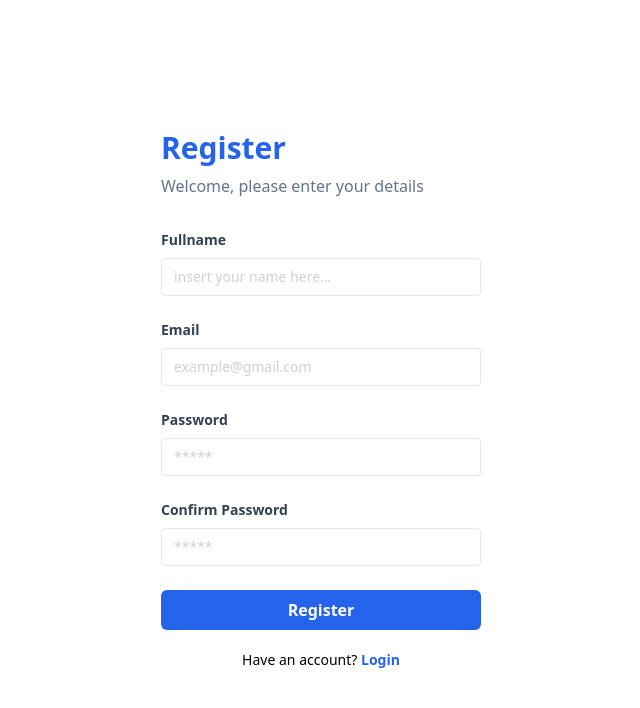
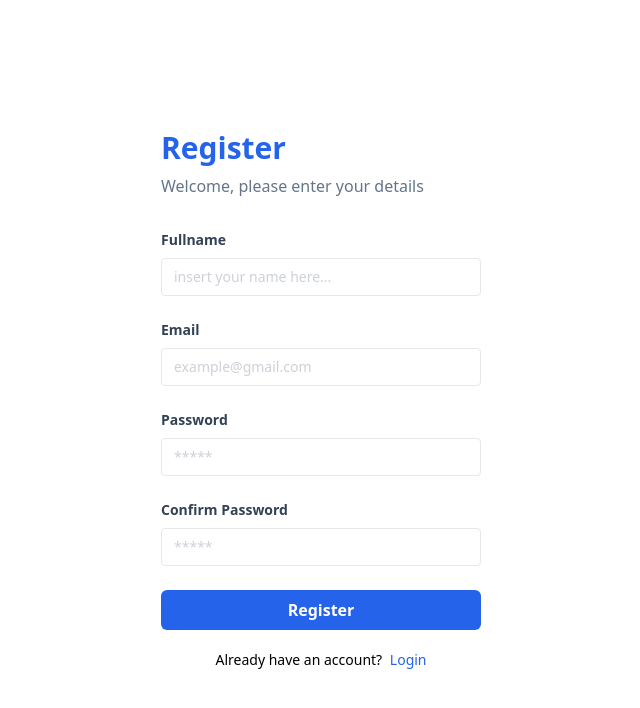
Before and after one commit to daffaabp/my-react-app, a React (Vite) app: page /register in a window 1280 px wide. Shown: the top 708 px of the page, without its empty margins (319-959 px from the left). Built offline with nearby package versions, Linux system fonts and the light colour scheme.

Commit message:
conditional rendering

```diff
--- a/src/components/Layouts/AuthLayouts.jsx
+++ b/src/components/Layouts/AuthLayouts.jsx
@@ -1,18 +1,54 @@
-import FormLogin from "../Fragments/FormLogin";
+import { Link } from "react-router-dom";
 
 const AuthLayout = (props) => {
-  const {children, title} = props;
+  const {children, title, type} = props;
   return (
      <div className="flex justify-center min-h-screen items-center">
         <div className="w-full max-w-xs">
-        <h1 className="text-blue-600 mb-2 text-3xl font-bold">{title}</h1>
-        <p className="font-medium text-slate-500 mb-8">Welcome, please enter your details</p>
+          <h1 className="text-blue-600 mb-2 text-3xl font-bold">{title}</h1>
+          <p className="font-medium text-slate-500 mb-8">Welcome, please enter your details</p>
 
-        {children}
+          {children}
+
+          {/* Bisa Menggunakan Seperti ini --> Operator Ternary dan && */}
+          {/* <p className="text-sm mt-5 text-center">
+          {type === 'login' ? "Don't have an account? " : "Already have an account? "}
+
+          {type === "login" && (
+            <Link to="/register" className="font-bold text-blue-600">Register</Link>
+          )}
+          {type === "register" && (
+            <Link to="/login" className="font-bold text-blue-600">Login</Link>
+          )}</p> */}
+
+
+          {/* Atau seperti ini --> Menggunakan IF statement */}
+          <Navigation type={type} />
+
         </div>
      </div>
 
   );
 }
 
+
+// IF Statement untuk Conditional Rendering
+const Navigation = ({type}) => {
+  if (type === 'login') {
+    return (
+      <p className="text-sm mt-5 text-center">
+          Do nOt have an account?{" "}
+          <Link to="/register" className="text-blue-600 font-medium ml-1">Register</Link>
+      </p>
+    );
+  } else {
+    return (
+      <p className="text-sm mt-5 text-center">
+          Already have an account?{" "}
+          <Link to="/login" className="text-blue-600 font-medium ml-1">Login</Link>
+      </p>
+    );
+  }
+}
+
 export default AuthLayout;
--- a/src/pages/login.jsx
+++ b/src/pages/login.jsx
@@ -1,15 +1,12 @@
 import FormLogin from "../components/Fragments/FormLogin";
 import AuthLayout from "../components/Layouts/AuthLayouts";
-import { Link } from "react-router-dom";
 
 const LoginPage = () => {
   return (
-    <AuthLayout title="Login">
+    <AuthLayout title="Login" type="login">
       <FormLogin />
-      <p className="text-sm mt-5 text-center">Do not have an account? <Link to="/register" className="font-bold text-blue-600">Register</Link></p>
+
     </AuthLayout>
-
-    // React punya yang namanya ClienSideRouting --> dia tidak memanggil dulu ke server untuk meminta dokumen DOM nya, yang alhasil perpindahan halaman terasa lebih smooth
   )
 }
 
--- a/src/pages/register.jsx
+++ b/src/pages/register.jsx
@@ -1,15 +1,11 @@
 import FormRegister from "../components/Fragments/FormRegister";
 import AuthLayout from "../components/Layouts/AuthLayouts";
-import { Link } from "react-router-dom";
 
 const RegisterPage = () => {
   return (
-    <AuthLayout title="Register">
+    <AuthLayout title="Register" type="register">
       <FormRegister />
-      <p className="text-sm mt-5 text-center">Have an account? <Link to="/login" className="font-bold text-blue-600">Login</Link></p>
     </AuthLayout>
-
-    // React punya yang namanya ClienSideRouting --> dia tidak memanggil dulu ke server untuk meminta dokumen DOM nya, yang alhasil perpindahan halaman terasa lebih smooth
   )
 }
 
```
